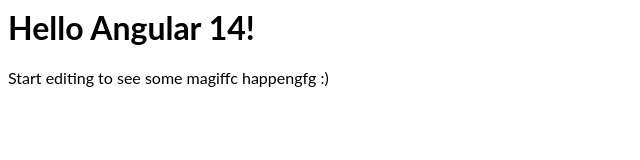
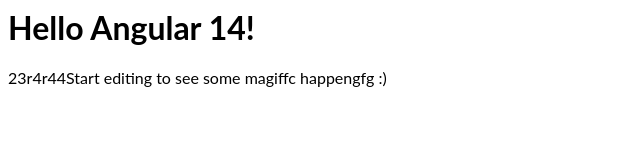
Before and after one commit to rouxm/can, an Angular app: page / in a window 1280 px wide. Shown: the top 160 px of the page, without its empty margins (0-640 px from the left). Built offline with nearby package versions, Linux system fonts and the light colour scheme.

Commit message:
Update app.component.html

```diff
--- a/src/app/app.component.html
+++ b/src/app/app.component.html
@@ -1,4 +1,4 @@
 <hello name="{{ name }}"></hello>
 <p>
-  Start editing to see some magiffc happengfg :)
+  23r4r44Start editing to see some magiffc happengfg :)
 </p>
```
